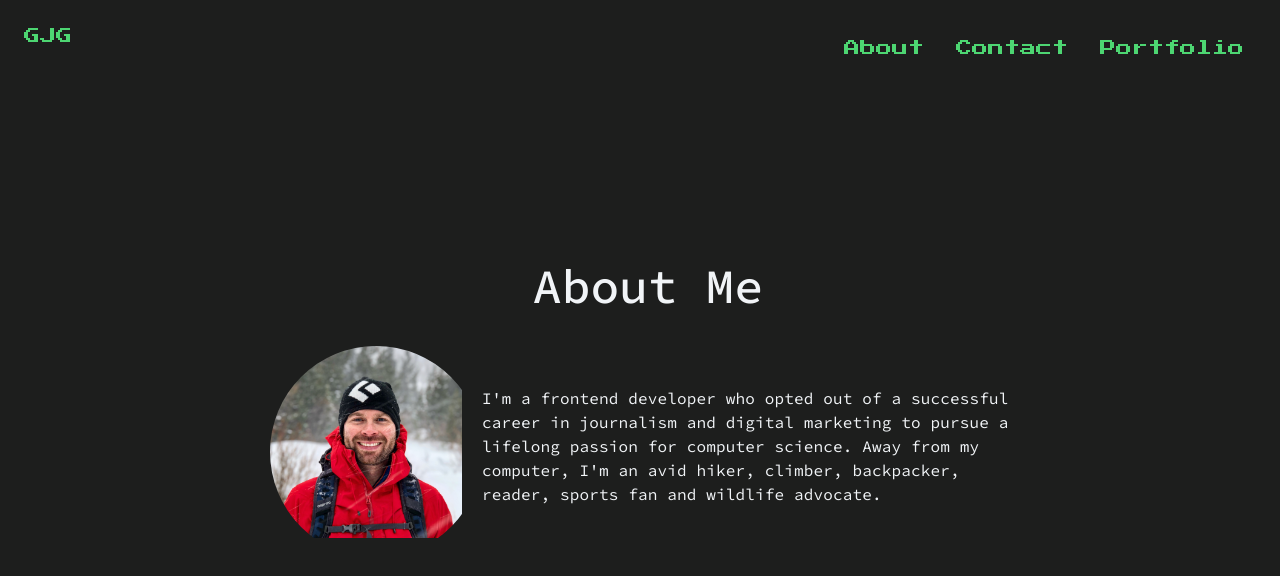
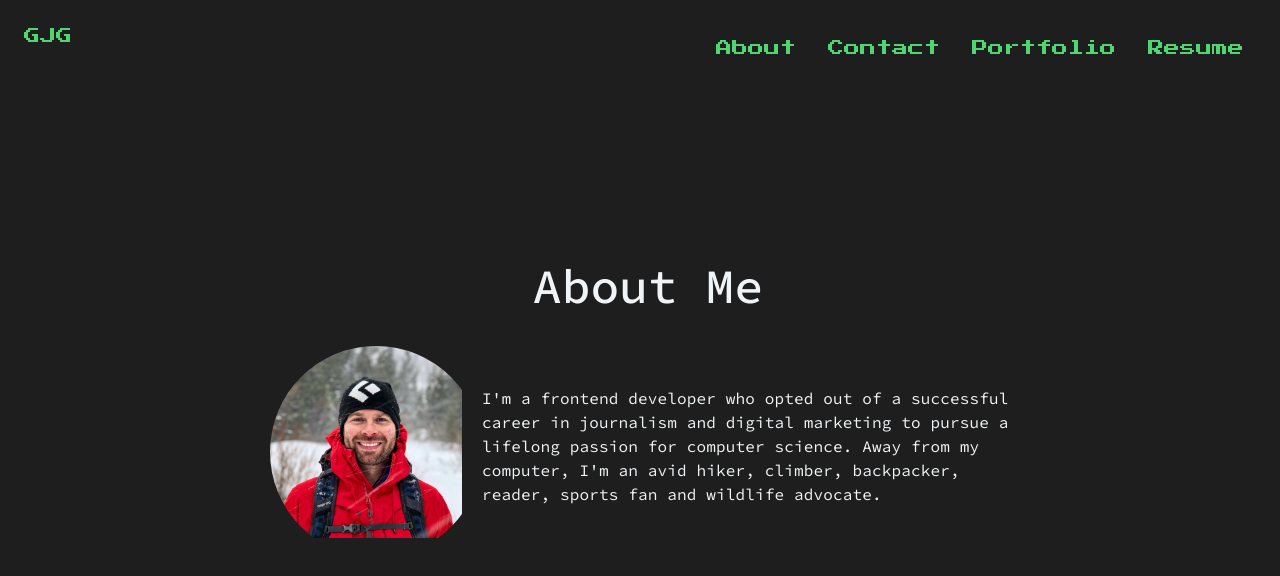
Before and after one commit to gjeffgolden/personal-website-2.0, a React (Vite) app: page /about in a window 1280 px wide. Shown: the top 576 px of the page. Built offline with nearby package versions, Linux system fonts and the light colour scheme.

Commit message:
Added animation to About page and Resume link.

```diff
--- a/src/components/NavigationLinks.tsx
+++ b/src/components/NavigationLinks.tsx
@@ -6,6 +6,13 @@ const NavigationLinks = () => {
       <StyledNavigationLink to="/about">About</StyledNavigationLink>
       <StyledNavigationLink to="/contact">Contact</StyledNavigationLink>
       <StyledNavigationLink to="/tech">Portfolio</StyledNavigationLink>
+      <StyledNavigationLink
+        to="src/assets/Golden.Resume.pdf"
+        target="_blank"
+        download
+      >
+        Resume
+      </StyledNavigationLink>
     </StyledNavigationGroup>
   );
 };
--- a/src/routes/About.tsx
+++ b/src/routes/About.tsx
@@ -7,9 +7,11 @@ import { StyledPageContainer } from "../styles/styles";
 export const About = () => {
   return (
     <StyledPageContainer>
+      <Slide direction="down" in={true}>
         <Typography mb={4} variant="h3">
           About Me
         </Typography>
+      </Slide>
       <Box display="flex" flexDirection="row">
         <Slide direction="right" in={true}>
           <Avatar
@@ -23,12 +25,14 @@ export const About = () => {
             }}
           />
         </Slide>
+        <Slide direction="up" in={true}>
           <Typography mt={5} width="34rem" variant="body1">
             I'm a frontend developer who opted out of a successful career in
             journalism and digital marketing to pursue a lifelong passion for
             computer science. Away from my computer, I'm an avid hiker, climber,
             backpacker, reader, sports fan and wildlife advocate.
           </Typography>
+        </Slide>
       </Box>
     </StyledPageContainer>
   );
```
Also changed, not shown: src/routes/EntryPoint.tsx (+8 -5 lines). Lines whose indentation alone changed are shown as unchanged.
